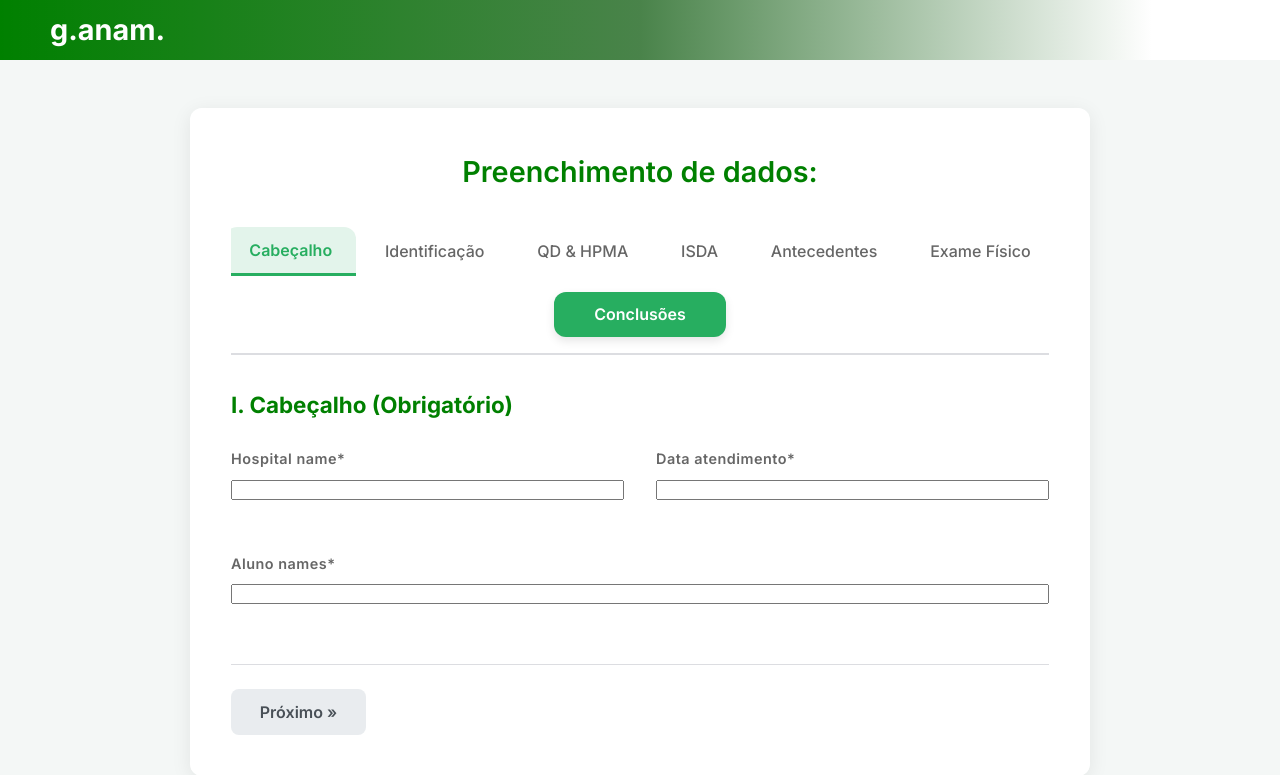
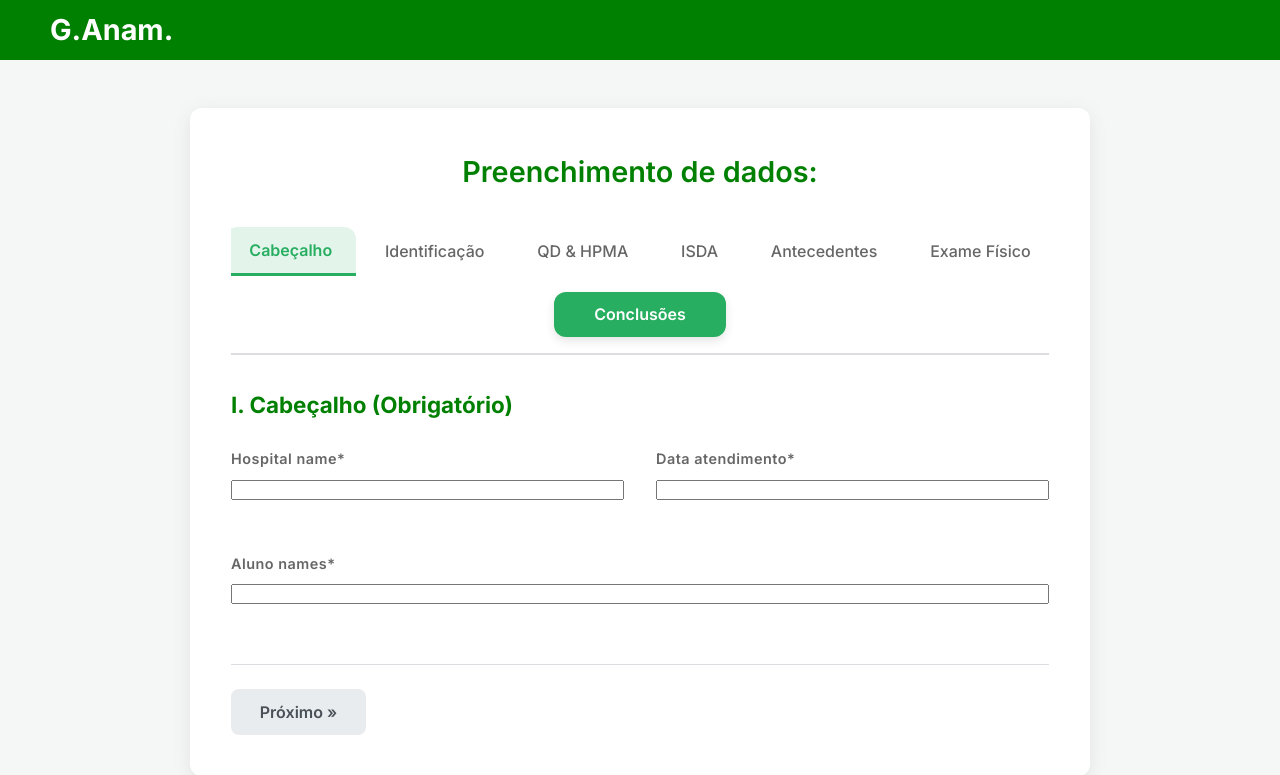
Before and after one commit to GuiVasconcellos/Anamnese_Project, a Django app: template generator/templates/generator/home.html in a window 1280 px wide. Shown: the top 775 px of the page. Run offline with Django 5.2, Linux system fonts and the light colour scheme; the template is opened without the code that fills it, so the values that code supplies are empty, except form fields; tables that the repository leaves empty hold one stand-in row (values such as "Sample post"); form fields are guessed from the names that the template uses.

Commit message:
navbar estatica

```diff
--- a/generator/templates/generator/base.html
+++ b/generator/templates/generator/base.html
@@ -17,10 +17,10 @@
 <body style="margin: 0; padding: 0;">
 
     <nav
-        style="background: linear-gradient(to left, white 10%, rgba(1,82,1,0.7) 50%, green 100%); width: 100%; height: 60px; display: flex; align-items: center; justify-content: flex-start; border: none; margin: 0; padding-left: 50px;">
+        style="background-color: green; width: 100%; height: 60px; display: flex; align-items: center; justify-content: flex-start; border: none; margin: 0; padding-left: 50px;">
         <span class="navbar-brand mb-0 h1">
             <a style="text-decoration: none; color: white; font-size: 1.8rem; font-weight: bold;"
-                href="{% url 'home' %}">g.anam.</a>
+                href="{% url 'home' %}">G.Anam.</a>
         </span>
     </nav>
 
```
